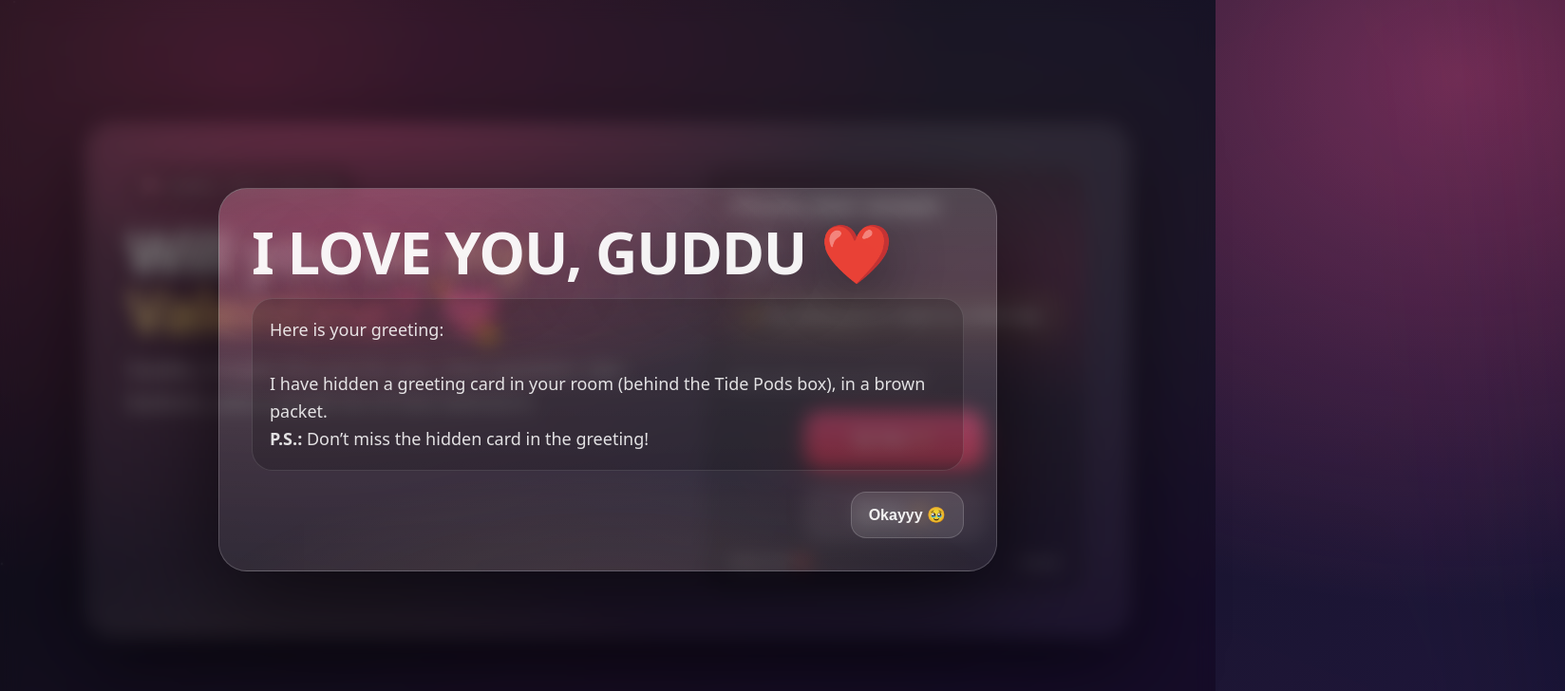
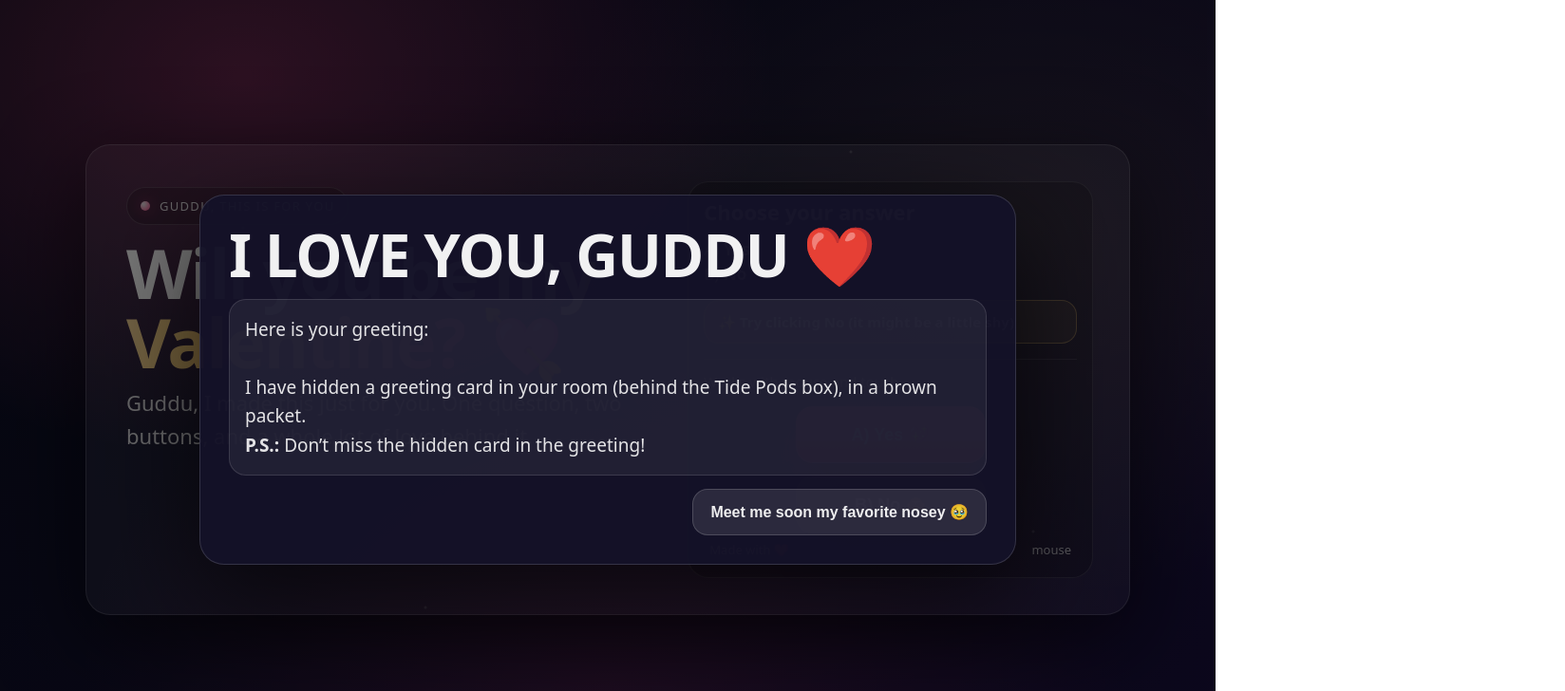
Before and after one commit to iloveyouguddu/iloveyouguddu.github.io, a plain HTML site: page index.html in a window 1280 px wide. Both pictures are taken after a click on the button "A) Yes 💖". Shown: the top 728 px of the page at 95% size, 1648 px wide, since content can reach past the window. Drawn offline with Linux system fonts and the light colour scheme.

Commit message:
Add files via upload

```diff
--- a/index.html
+++ b/index.html
@@ -14,8 +14,7 @@
       --gold:#ffd27a;
       --text: rgba(255,255,255,.94);
       --shadow: 0 26px 90px rgba(0,0,0,.55);
-      --blur: 18px;
-      --radius: 30px;
+      --radius: 26px;
     }
 
     *{ box-sizing:border-box; }
@@ -23,126 +22,90 @@
     body{
       margin:0;
       font-family: ui-sans-serif, system-ui, -apple-system, Segoe UI, Roboto, Helvetica, Arial, "Apple Color Emoji","Segoe UI Emoji";
-      color:var(--text);
+      color: var(--text);
       overflow:hidden;
+      /* NO animations, NO backdrop-filter, NO heavy blend modes => mobile stable */
       background:
-        radial-gradient(1200px 900px at 20% 10%, rgba(255,77,141,.40), transparent 62%),
-        radial-gradient(1000px 800px at 80% 25%, rgba(255,210,122,.14), transparent 60%),
+        radial-gradient(900px 650px at 20% 10%, rgba(255,77,141,.35), transparent 62%),
+        radial-gradient(900px 650px at 85% 30%, rgba(255,210,122,.12), transparent 60%),
+        radial-gradient(900px 750px at 50% 92%, rgba(255,77,141,.18), transparent 62%),
         linear-gradient(135deg, var(--bg1), var(--bg2));
     }
 
-    /* Keep animation subtle (and avoid mobile flicker from heavy filters) */
-    .aurora{
-      position:absolute; inset:-22%;
-      background: conic-gradient(from 180deg,
-        rgba(255,77,141,.18),
-        rgba(255,210,122,.10),
-        rgba(140,120,255,.10),
-        rgba(255,77,141,.16));
-      opacity:.45;
-      animation: drift 26s ease-in-out infinite alternate;
+    /* simple decorative dots (static) */
+    .dots{
+      position:absolute; inset:0;
       pointer-events:none;
-      transform: translateZ(0);
-      will-change: transform;
-      filter: blur(70px);
-    }
-    @keyframes drift{
-      0%{ transform: translate3d(-1.2%, -0.8%, 0) rotate(-8deg) scale(1.05); }
-      100%{ transform: translate3d(1.2%, 1.2%, 0) rotate(10deg) scale(1.10); }
+      opacity:.22;
+      background-image:
+        radial-gradient(circle at 20% 30%, rgba(255,255,255,.8) 1px, transparent 2px),
+        radial-gradient(circle at 70% 20%, rgba(255,255,255,.7) 1px, transparent 2px),
+        radial-gradient(circle at 85% 70%, rgba(255,255,255,.7) 1px, transparent 2px),
+        radial-gradient(circle at 35% 80%, rgba(255,255,255,.7) 1px, transparent 2px);
+      background-repeat:no-repeat;
+      filter: none;
     }
 
-    /* Sparkles: slower + fewer to prevent “blinking” */
-    .sparkles{ position:absolute; inset:0; pointer-events:none; opacity:.35; mix-blend-mode:screen; }
-    .sparkle{
-      position:absolute; width:2px; height:2px; border-radius:50%;
-      background: rgba(255,255,255,.85);
-      box-shadow: 0 0 10px rgba(255,255,255,.55);
-      animation: twinkle 8.5s ease-in-out infinite;
-      transform: translateZ(0);
-      will-change: opacity, transform;
-    }
-    @keyframes twinkle{
-      0%,100%{ transform: scale(.85); opacity:.20; }
-      50%{ transform: scale(1.2); opacity:.60; }
-    }
-
-    /* Reduce motion for mobile / accessibility */
-    @media (prefers-reduced-motion: reduce){
-      .aurora, .sparkle{ animation: none !important; }
-    }
-
-    /* layout */
     .wrap{
       position:relative;
       height:100%;
       display:grid;
       place-items:center;
-      padding: clamp(16px, 2.6vw, 28px);
+      padding: 16px;
     }
 
+    /* Big card, but mobile-safe */
     .frame{
-      position:relative;
       width:min(1100px, 96vw);
       border-radius: var(--radius);
-      background: linear-gradient(180deg, rgba(255,255,255,.12), rgba(255,255,255,.06));
+      background: rgba(255,255,255,.07);
       border: 1px solid rgba(255,255,255,.16);
       box-shadow: var(--shadow);
       overflow:hidden;
-      transform: translateZ(0);
-    }
-    /* On iOS Safari, backdrop-filter can flicker; use it only if supported & stable */
-    @supports ((-webkit-backdrop-filter: blur(1px)) or (backdrop-filter: blur(1px))){
-      .frame{ backdrop-filter: blur(var(--blur)); -webkit-backdrop-filter: blur(var(--blur)); }
-    }
-
-    .frame::before{
-      content:"";
-      position:absolute; inset:-2px;
-      background:
-        radial-gradient(820px 260px at 28% 0%, rgba(255,77,141,.40), transparent 62%),
-        radial-gradient(700px 260px at 20% 112%, rgba(255,210,122,.16), transparent 62%);
-      opacity:.85;
-      pointer-events:none;
     }
 
     .content{
-      position:relative;
       display:grid;
-      grid-template-columns: 1.18fr .82fr;
-      gap: 22px;
-      padding: clamp(22px, 3.6vw, 44px);
+      grid-template-columns: 1.15fr .85fr;
+      gap: 18px;
+      padding: clamp(18px, 3.2vw, 38px);
       align-items:stretch;
     }
     @media (max-width: 900px){
+      body{ overflow:auto; } /* allow scroll on small screens */
+      .wrap{ height:auto; min-height:100%; padding: 14px; }
       .content{ grid-template-columns: 1fr; }
     }
 
+    .left{
+      padding: 6px 4px;
+    }
+
     .badge{
-      display:inline-flex; align-items:center; gap:12px;
-      padding: 12px 16px;
+      display:inline-flex; align-items:center; gap:10px;
+      padding: 10px 14px;
       border-radius: 999px;
       background: rgba(0,0,0,.18);
-      border:1px solid rgba(255,255,255,.14);
-      width: fit-content;
+      border: 1px solid rgba(255,255,255,.14);
+      width:fit-content;
     }
     .badge .dot{
-      width:11px;height:11px;border-radius:50%;
+      width:10px;height:10px;border-radius:50%;
       background: radial-gradient(circle at 30% 30%, #fff, var(--pink));
-      box-shadow: 0 0 20px rgba(255,77,141,.6);
+      box-shadow: 0 0 16px rgba(255,77,141,.55);
     }
     .badge span{
+      font-size: 13px;
       letter-spacing:.10em;
       text-transform: uppercase;
-      font-size: 13px;
-      opacity:.92;
+      opacity:.9;
     }
 
     h1{
-      margin: 16px 0 10px;
-      font-size: clamp(44px, 4.8vw, 72px);
-      line-height: 1.02;
-      letter-spacing: -0.03em;
-      text-shadow: 0 14px 55px rgba(0,0,0,.38);
+      margin: 14px 0 10px;
+      font-size: clamp(40px, 6vw, 72px);
+      line-height:1.02;
+      letter-spacing:-0.03em;
     }
     .grad{
       background: linear-gradient(90deg, #fff, rgba(255,255,255,.88), rgba(255,210,122,.98), rgba(255,77,141,1));
@@ -150,69 +113,62 @@
     }
 
     .subtitle{
-      margin: 12px 0 18px;
-      font-size: clamp(18px, 2.1vw, 22px);
-      line-height: 1.55;
+      margin: 10px 0 0;
+      font-size: clamp(17px, 2.6vw, 22px);
+      line-height:1.55;
       color: rgba(255,255,255,.86);
-      max-width: 60ch;
-    }
-
-    .shine{
-      height:2px;
-      background: linear-gradient(90deg, transparent, rgba(255,255,255,.55), transparent);
-      opacity:.5;
-      border-radius:999px;
-      margin: 18px 0 0;
+      max-width: 62ch;
     }
 
     .right{
-      position:relative;
-      padding: 18px;
-      border-radius: 24px;
-      background: rgba(0,0,0,.16);
+      border-radius: 22px;
+      background: rgba(0,0,0,.18);
       border: 1px solid rgba(255,255,255,.12);
-      overflow:hidden;
+      padding: 16px;
       display:flex;
       flex-direction:column;
       justify-content:space-between;
-      min-height: 330px;
-      transform: translateZ(0);
-    }
-    .right::after{
-      content:"";
-      position:absolute; inset:-1px;
-      background: radial-gradient(760px 260px at 70% 25%, rgba(255,77,141,.20), transparent 58%);
-      pointer-events:none;
+      min-height: 320px;
     }
 
-    .prompt{ position:relative; padding: 8px 10px 0; z-index:1; }
-    .prompt h2{ margin:0; font-size: 22px; color: rgba(255,255,255,.92); }
-    .prompt p{ margin: 12px 0 0; font-size: 17px; line-height:1.55; color: rgba(255,255,255,.78); }
+    .prompt h2{
+      margin:0;
+      font-size: 22px;
+      color: rgba(255,255,255,.94);
+    }
+    .prompt p{
+      margin: 12px 0 0;
+      font-size: 17px;
+      line-height:1.55;
+      color: rgba(255,255,255,.80);
+    }
 
-    /* Make hint shiny but NOT animated (no blinking) */
     .hint{
       margin-top: 14px;
       padding: 12px 14px;
       border-radius: 16px;
-      border: 1px dashed rgba(255,210,122,.62);
       background: rgba(255,210,122,.08);
+      border: 1px solid rgba(255,210,122,.35);
       font-weight: 900;
       font-size: 15px;
       color: rgba(255,255,255,.92);
-      text-shadow: 0 10px 30px rgba(0,0,0,.35);
-      box-shadow: 0 0 0 1px rgba(255,210,122,.10) inset, 0 10px 30px rgba(255,210,122,.08);
+    }
+
+    .divider{
+      height:1px;
+      background: rgba(255,255,255,.10);
+      margin: 16px 0 12px;
     }
 
     .actions{
-      position:relative;
-      z-index:2;
       display:flex;
-      gap: 18px;
+      gap: 14px;
       align-items:center;
       justify-content:center;
-      padding: 22px 10px 12px;
+      padding: 14px 6px 8px;
       flex-wrap:wrap;
-      min-height: 110px;
+      min-height: 108px;
+      position:relative;
     }
 
     .btn{
@@ -221,42 +177,34 @@
       padding: 18px 22px;
       border-radius: 18px;
       font-weight: 900;
-      letter-spacing: .02em;
       font-size: 18px;
       color: rgba(255,255,255,.96);
       background: rgba(255,255,255,.10);
       border: 1px solid rgba(255,255,255,.18);
-      box-shadow: 0 16px 48px rgba(0,0,0,.22);
-      transition: transform .12s ease;
+      box-shadow: 0 16px 42px rgba(0,0,0,.22);
       user-select:none;
       -webkit-tap-highlight-color: transparent;
       touch-action: manipulation;
-      min-width: 190px;
-      transform: translateZ(0);
+      min-width: 200px;
     }
-    .btn:hover{ transform: translateY(-1px); }
-    .btn:active{ transform: translateY(1px) scale(.99); }
 
     .btn-yes{
       background: linear-gradient(180deg, rgba(255,77,141,.96), rgba(255,45,85,.86));
       border: 1px solid rgba(255,255,255,.20);
-      box-shadow:
-        0 22px 70px rgba(255,45,85,.26),
-        0 14px 38px rgba(0,0,0,.26);
+      box-shadow: 0 18px 56px rgba(255,45,85,.20), 0 14px 38px rgba(0,0,0,.26);
     }
 
-    /* NO moves with transform only */
+    /* No button stays in flow, we only translate slightly (stable) */
     #btnNo{
       position:relative;
       transition: transform .18s ease;
       will-change: transform;
     }
 
-    .divider{ height:1px; background: rgba(255,255,255,.10); margin: 18px 0 14px; }
     .mini{
       display:flex; justify-content:space-between; gap:10px; flex-wrap:wrap;
       font-size: 13px; color: rgba(255,255,255,.70);
-      position:relative; z-index:1; padding: 0 10px 6px;
+      padding: 0 6px 4px;
     }
 
     /* modal */
@@ -264,52 +212,52 @@
       position:fixed; inset:0;
       display:none;
       place-items:center;
-      background: rgba(0,0,0,.42);
+      background: rgba(0,0,0,.55);
       z-index:50;
-      padding: 22px;
-    }
-    @supports ((-webkit-backdrop-filter: blur(1px)) or (backdrop-filter: blur(1px))){
-      .overlay{ backdrop-filter: blur(10px); -webkit-backdrop-filter: blur(10px); }
+      padding: 16px;
     }
     .overlay.show{ display:grid; }
 
     .modal{
-      width:min(820px, 96vw);
-      border-radius: 30px;
-      background: linear-gradient(180deg, rgba(255,255,255,.16), rgba(255,255,255,.08));
-      border: 1px solid rgba(255,255,255,.18);
-      box-shadow: 0 34px 110px rgba(0,0,0,.60);
+      width:min(860px, 96vw);
+      border-radius: 26px;
+      background: rgba(20,18,40,.96);
+      border: 1px solid rgba(255,255,255,.14);
+      box-shadow: 0 34px 110px rgba(0,0,0,.65);
       overflow:hidden;
-      position:relative;
-      transform: translateZ(0);
+      padding: clamp(18px, 3vw, 30px);
     }
-    .modal::before{
-      content:"";
-      position:absolute; inset:-2px;
-      background:
-        radial-gradient(820px 280px at 18% 15%, rgba(255,77,141,.32), transparent 62%),
-        radial-gradient(720px 260px at 50% 112%, rgba(255,210,122,.12), transparent 62%);
-      pointer-events:none;
-      opacity:.95;
-    }
-    .modalInner{ position:relative; padding: clamp(20px, 3.2vw, 34px); display:grid; gap:16px; }
+
     .bigLove{
-      font-size: clamp(34px, 4.8vw, 62px);
-      margin:0;
+      margin:0 0 14px;
+      font-size: clamp(34px, 5.6vw, 62px);
       line-height:1.05;
       letter-spacing:-0.02em;
-      text-shadow: 0 16px 60px rgba(0,0,0,.42);
     }
+
     .card{
-      background: rgba(0,0,0,.18);
+      background: rgba(255,255,255,.06);
       border: 1px solid rgba(255,255,255,.12);
-      border-radius: 22px;
-      padding: 18px;
+      border-radius: 18px;
+      padding: 16px;
     }
-    .card p{ margin:0; color: rgba(255,255,255,.86); line-height:1.6; font-size: 18px; }
-    .ps{ margin: 10px 0 0; font-size: 15px; color: rgba(255,255,255,.78); }
+    .card p{
+      margin:0;
+      font-size: clamp(16px, 2.2vw, 19px);
+      line-height:1.6;
+      color: rgba(255,255,255,.88);
+    }
+    .ps{
+      margin-top: 10px;
+      font-size: 15px;
+      color: rgba(255,255,255,.78);
+    }
 
-    .closeRow{ display:flex; justify-content:flex-end; gap:10px; margin-top:6px; }
+    .closeRow{
+      display:flex;
+      justify-content:flex-end;
+      margin-top: 14px;
+    }
     .btn-close{
       padding: 14px 18px;
       border-radius: 16px;
@@ -319,52 +267,42 @@
       font-weight:900;
       cursor:pointer;
       font-size: 16px;
+      touch-action: manipulation;
     }
 
-    /* heart confetti: lighter (fewer elements) */
+    /* very light hearts (few, no heavy effects) */
     .burst-layer{ position:fixed; inset:0; pointer-events:none; z-index:60; overflow:hidden; }
     .confetti{
       position:absolute;
-      font-size: 20px;
       opacity:0;
-      transform: translate(-50%,-50%) scale(.7);
-      animation: pop 1.05s ease forwards, fall 3.2s ease-in forwards;
-      will-change: transform, opacity, top, left;
+      transform: translate(-50%,-50%);
+      animation: pop 950ms ease forwards, fall 2600ms linear forwards;
     }
     @keyframes pop{
-      0%{ opacity:0; transform: translate(-50%,-50%) scale(.75) rotate(-14deg); }
-      20%{ opacity:1; transform: translate(-50%,-50%) scale(1.18) rotate(8deg); }
-      100%{ opacity:1; transform: translate(-50%,-50%) scale(1.0) rotate(0deg); }
+      0%{ opacity:0; transform: translate(-50%,-50%) scale(.9); }
+      20%{ opacity:1; transform: translate(-50%,-50%) scale(1.18); }
+      100%{ opacity:1; transform: translate(-50%,-50%) scale(1.0); }
     }
     @keyframes fall{
       0%{ top: var(--y); left: var(--x); }
       100%{ top: 110vh; left: calc(var(--x) + var(--dx)); opacity:0; }
     }
-
-    /* On small screens, disable continuous animations completely to stop flicker */
-    @media (max-width: 600px){
-      .aurora{ animation: none; }
-      .sparkle{ animation: none; opacity:.22; }
-      .sparkles{ opacity:.25; }
-    }
   </style>
 </head>
 
 <body>
-  <div class="aurora"></div>
-  <div class="sparkles" id="sparkles"></div>
+  <div class="dots"></div>
   <div class="burst-layer" id="burstLayer"></div>
 
   <main class="wrap">
     <section class="frame" aria-label="Valentine question card">
       <div class="content">
-        <div>
+        <div class="left">
           <div class="badge"><span class="dot"></span><span>Guddu, this is for you</span></div>
           <h1><span class="grad">Will you be my Valentine?</span> 💘</h1>
           <p class="subtitle">
             Guddu, I made this just for you. One question, two buttons, and a whole lot of love behind it.
           </p>
-          <div class="shine"></div>
         </div>
 
         <div class="right">
@@ -376,7 +314,7 @@
             </p>
 
             <div class="hint">
-              ✨ <span style="filter:drop-shadow(0 0 16px rgba(255,210,122,.55));">Try clicking <b>No</b></span> (it might be a little shy)
+              ✨ Try clicking <b>No</b> (it might be a little shy)
             </div>
 
             <div class="divider"></div>
@@ -402,7 +340,6 @@
   <!-- YES modal -->
   <div class="overlay" id="overlay" role="dialog" aria-modal="true">
     <div class="modal">
-      <div class="modalInner">
       <h2 class="bigLove">I LOVE YOU, GUDDU ❤️</h2>
 
       <div class="card">
@@ -414,36 +351,21 @@
       </div>
 
       <div class="closeRow">
-          <button class="btn-close" id="closeBtn" type="button">Okayyy 🥹</button>
-        </div>
+        <button class="btn-close" id="closeBtn" type="button">Meet me soon my favorite nosey 🥹</button>
       </div>
     </div>
   </div>
 
   <script>
-    // Create fewer sparkles (mobile friendly)
-    const sparkles = document.getElementById('sparkles');
-    const isSmall = window.matchMedia('(max-width: 600px)').matches;
-    const sparkleCount = isSmall ? 16 : 30;
-
-    for(let i=0;i<sparkleCount;i++){
-      const s=document.createElement('div');
-      s.className='sparkle';
-      s.style.left = Math.random()*100 + '%';
-      s.style.top  = Math.random()*100 + '%';
-      s.style.animationDelay = (Math.random()*8.5) + 's';
-      s.style.animationDuration = (7.5 + Math.random()*4.0) + 's';
-      sparkles.appendChild(s);
-    }
-
     const modeEl = document.getElementById('mode');
     window.addEventListener('pointerdown', (e)=>{
       modeEl.textContent = (e.pointerType === 'touch') ? 'touch' : e.pointerType;
     }, {passive:true});
 
-    // NO button: gentle dodge using translate (no layout reflow => less flicker)
+    // NO button: very stable dodge (only on press/tap; small move; no reflow)
     const arena = document.getElementById('arena');
     const btnNo = document.getElementById('btnNo');
+    const isSmall = window.matchMedia('(max-width: 900px)').matches;
 
     let tx = 0, ty = 0;
 
@@ -458,18 +380,19 @@
       const minY = a.top - b.top + 8;
       const maxY = a.bottom - b.bottom - 8;
 
-      // smaller movement on mobile
-      const baseX = isSmall ? 18 : 24;
-      const baseY = isSmall ? 10 : 12;
+      // smaller steps on mobile
+      const sx = isSmall ? 16 : 22;
+      const sy = isSmall ? 10 : 14;
 
-      let stepX = (Math.random()<0.5?-1:1) * (baseX + Math.random()*(isSmall?18:28));
-      let stepY = (Math.random()<0.5?-1:1) * (baseY + Math.random()*(isSmall?14:20));
+      let stepX = (Math.random()<0.5?-1:1) * (sx + Math.random()*(isSmall?14:18));
+      let stepY = (Math.random()<0.5?-1:1) * (sy + Math.random()*(isSmall?12:16));
 
+      // tiny nudge away from pointer
       if(pointerX !== null && pointerY !== null){
         const cx = b.left + b.width/2;
         const cy = b.top + b.height/2;
-        if (Math.abs(pointerX - cx) < 140) stepX += (pointerX < cx ? (isSmall?22:34) : (isSmall?-22:-34));
-        if (Math.abs(pointerY - cy) < 90)  stepY += (pointerY < cy ? (isSmall?14:22) : (isSmall?-14:-22));
+        if (Math.abs(pointerX - cx) < 120) stepX += (pointerX < cx ? (isSmall?14:18) : (isSmall?-14:-18));
+        if (Math.abs(pointerY - cy) < 80)  stepY += (pointerY < cy ? (isSmall?10:14) : (isSmall?-10:-14));
       }
 
       tx = clamp(tx + stepX, minX, maxX);
@@ -490,24 +413,24 @@
     btnNo.addEventListener('touchstart', onAttempt, {passive:false});
     btnNo.addEventListener('click', (e)=>{ e.preventDefault(); onAttempt(e); });
 
-    // YES: modal + lighter hearts
+    // YES: modal + light hearts
     const btnYes = document.getElementById('btnYes');
     const overlay = document.getElementById('overlay');
     const closeBtn = document.getElementById('closeBtn');
     const burstLayer = document.getElementById('burstLayer');
 
     function confettiHearts(centerX, centerY){
-      const glyphs = ["💖","💘","💝","💞","💕","❤️","🩷","✨"];
-      const count = isSmall ? 22 : 38;
+      const glyphs = ["💖","💘","💝","💞","💕","❤️","🩷"];
+      const count = isSmall ? 14 : 26;
 
       for(let i=0;i<count;i++){
         const c=document.createElement('div');
         c.className='confetti';
         c.textContent = glyphs[(Math.random()*glyphs.length)|0];
 
-        const x = centerX + (Math.random()*46 - 23);
-        const y = centerY + (Math.random()*46 - 23);
-        const dx = (Math.random()*(isSmall?180:240) - (isSmall?90:120)) + 'px';
+        const x = centerX + (Math.random()*42 - 21);
+        const y = centerY + (Math.random()*42 - 21);
+        const dx = (Math.random()*(isSmall?140:200) - (isSmall?70:100)) + 'px';
 
         c.style.setProperty('--x', x + 'px');
         c.style.setProperty('--y', y + 'px');
@@ -515,12 +438,10 @@
 
         c.style.left = x + 'px';
         c.style.top  = y + 'px';
-
-        c.style.animationDelay = (Math.random()*0.05) + 's';
-        c.style.fontSize = (18 + Math.random()*(isSmall?12:18)) + 'px';
+        c.style.fontSize = (isSmall ? 22 : 20 + Math.random()*10) + 'px';
 
         burstLayer.appendChild(c);
-        setTimeout(()=>c.remove(), 3600);
+        setTimeout(()=>c.remove(), 2800);
       }
     }
 
```
Lines whose indentation alone changed are shown as unchanged.
